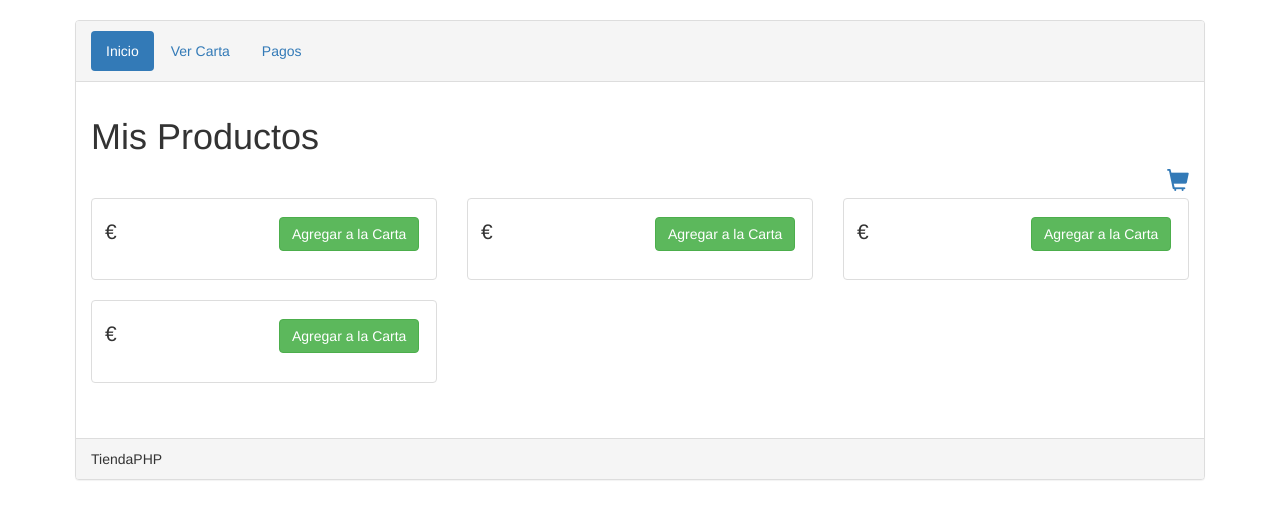
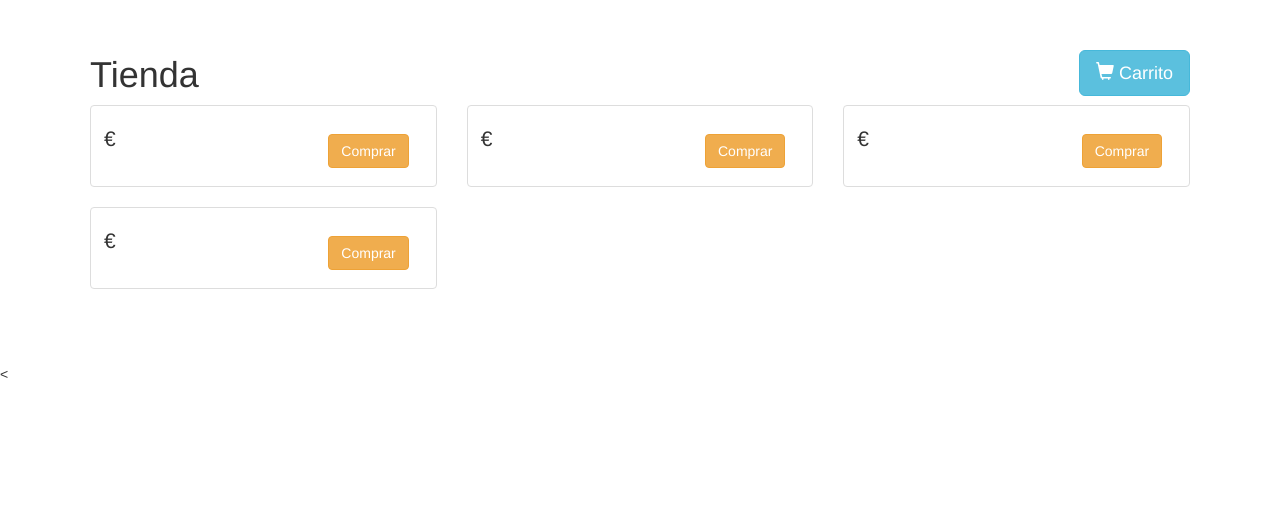
Before and after one commit to marticanelafarre/TiendaOnlinePHP, a PHP site: page / in a window 1280 px wide. Shown: the top 519 px of the page. Run offline with PHP 8.4, Linux system fonts and the light colour scheme; data comes from the database, SQL or seed files in the repository; data that the repository does not hold is empty.

Commit message:
falta arreglar el pepedioexto

```diff
--- a/OrdenExito.php
+++ b/OrdenExito.php
@@ -7,7 +7,6 @@ if(!isset($_REQUEST['id'])){
 <html lang="en">
 <head>
  <link rel="stylesheet" href="http://maxcdn.bootstrapcdn.com/bootstrap/3.3.7/css/bootstrap.min.css">
-    <title>Orden Completado - PHP Carrito de Compras</title>
     <meta charset="utf-8">
     <style>
     .container{padding: 20px;}
@@ -30,7 +29,6 @@ if(!isset($_REQUEST['id'])){
     <h1>Estado de su Orden</h1>
     <p>Su pedido ha sido enviado exitosamente. La ID del pedido es #<?php echo $_GET['id']; ?></p>
            </div>
- <div class="panel-footer">BaulPHP</div>
  </div><!--Panek cierra-->
 </div>
 </body>
--- a/index.php
+++ b/index.php
@@ -4,39 +4,30 @@ include 'Configuracion.php';
 <!DOCTYPE html>
 <html lang="es">
 <head>
-    <title>PHP Shopping Cart Tutorial</title>
     <meta charset="utf-8">
     <link rel="stylesheet" href="http://maxcdn.bootstrapcdn.com/bootstrap/3.3.7/css/bootstrap.min.css">
     <script src="https://ajax.googleapis.com/ajax/libs/jquery/1.12.4/jquery.min.js"></script>
     <script src="http://maxcdn.bootstrapcdn.com/bootstrap/3.3.7/js/bootstrap.min.js"></script>
     <style>
     .container{padding: 20px;}
-    .cart-link{width: 100%;text-align: right;display: block;font-size: 22px;}
+    .carrito{float: right; margin-top: -55px}
+    .boton{margin-left: 50px; margin-top: 10px}
     </style>
 </head>
 </head>
 <body>
 <div class="container">
-<div class="panel panel-default">
-<div class="panel-heading">
-
-<ul class="nav nav-pills">
-  <li role="presentation" class="active"><a href="index.php">Inicio</a></li>
-  <li role="presentation"><a href="VerCarta.php">Ver Carta</a></li>
-  <li role="presentation"><a href="Pagos.php">Pagos</a></li>
-</ul>
-</div>
-
 <div class="panel-body">
-    <h1>Mis Productos</h1>
-    <a href="VerCarta.php" class="cart-link" title="Ver Carta"><i class="glyphicon glyphicon-shopping-cart"></i></a>
+    <h1>Tienda</h1>
+    <a href="VerCarta.php" class="btn btn-info btn-lg carrito"><span class="glyphicon glyphicon-shopping-cart"></span> Carrito</a>
     <div id="products" class="row list-group">
         <?php
-        //get rows query
+        //cogemos las filas de la tabla productos.
         $query = $db->query("SELECT * FROM mis_productos ORDER BY id DESC LIMIT 10");
         if($query->num_rows > 0){
             while($row = $query->fetch_assoc()){
         ?>
+        <!-- y los printamos  -->
         <div class="item col-lg-4">
             <div class="thumbnail">
                 <div class="caption">
@@ -47,20 +38,17 @@ include 'Configuracion.php';
                             <p class="lead"><?php echo $row["precio"].' €'; ?></p>
                         </div>
                         <div class="col-md-6">
-                            <a class="btn btn-success" href="AccionCarta.php?action=addToCart&id=<?php echo $row["id"]; ?>">Agregar a la Carta</a>
+                            <a class="btn btn-warning boton" href="AccionCarta.php?action=addToCart&id=<?php echo $row["id"]; ?>">Comprar</a>
                         </div>
                     </div>
                 </div>
             </div>
         </div>
         <?php } }else{ ?>
-        <p>Producto(s) no existe.....</p>
+        <p>Sin productos</p>
         <?php } ?>
     </div>
         </div>
- <div class="panel-footer">TiendaPHP</div>
- </div><!--Panek cierra-->
-
-</div>
+ </div><
 </body>
 </html>
```
Also changed, not shown: Pagos.php (+14 -27 lines), VerCarta.php (+9 -19 lines).
